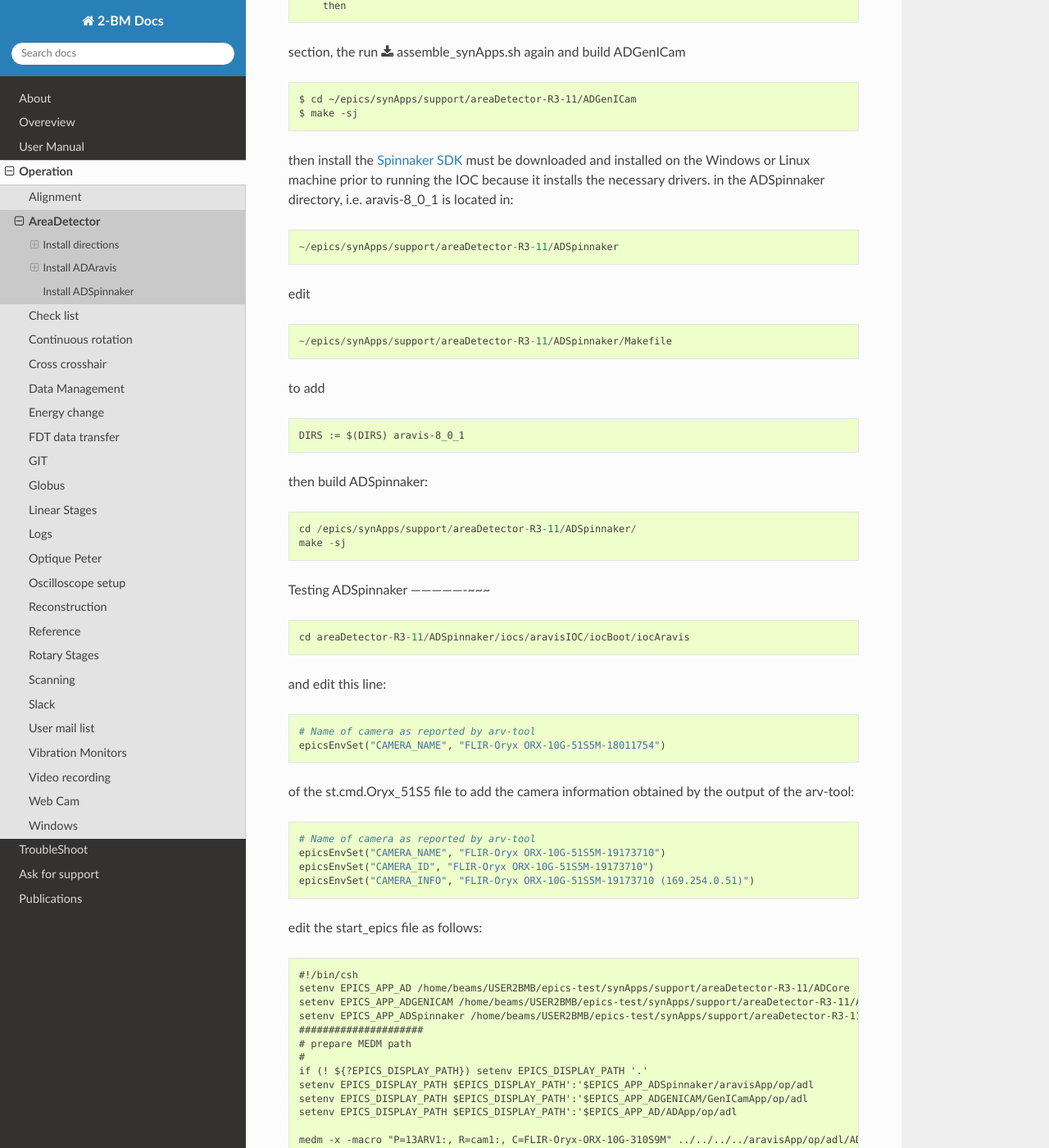
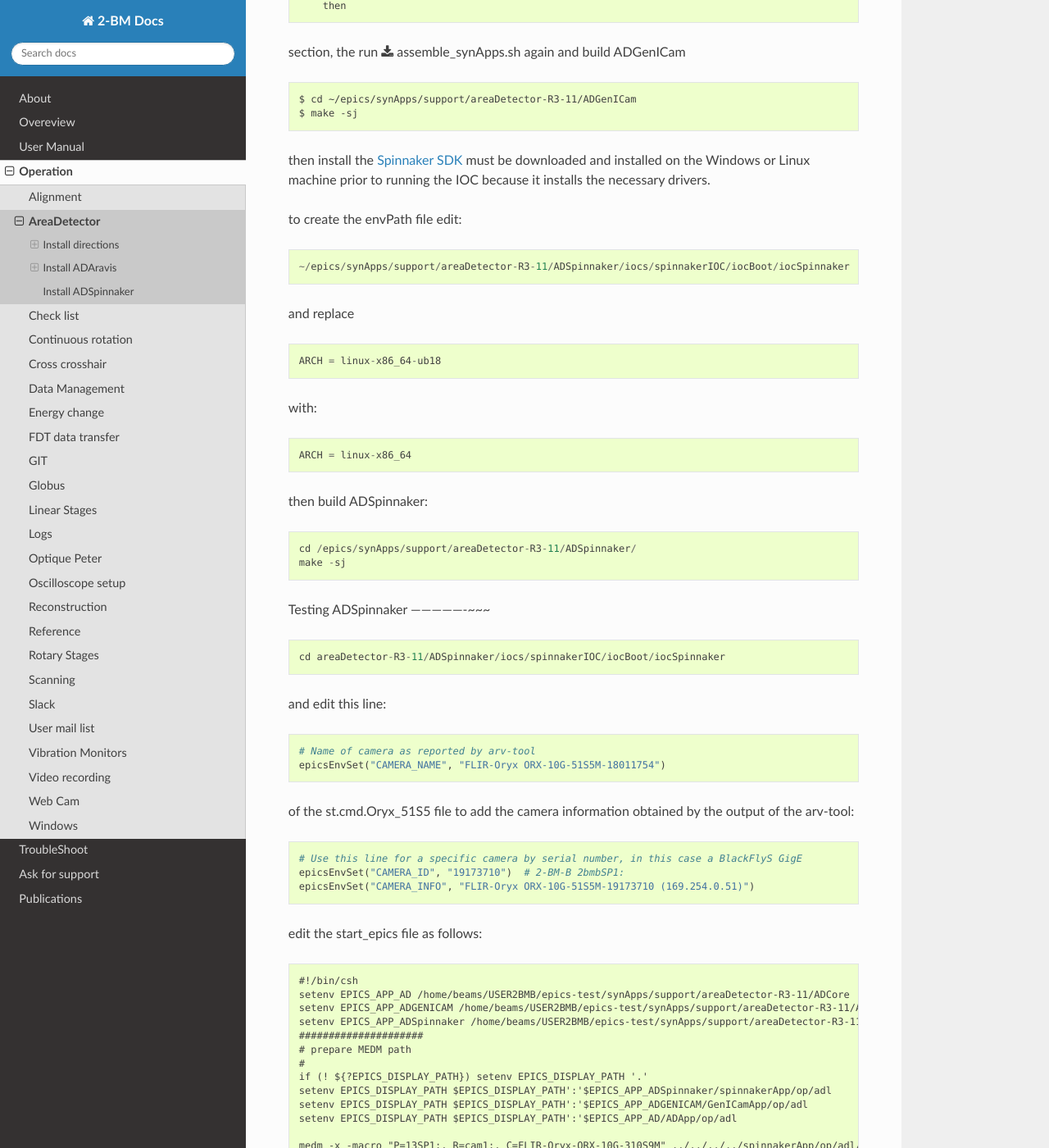
Before and after one commit to xray-imaging/2bm-docs, a Sphinx documentation site: the page built from docs/source/ops/item_000_0.rst, in a window 1280 px wide and 1400 px high, scrolled down 7090 px. Shown: the whole window at 82% size. Built offline with Sphinx 7.4.7 and the Read the Docs theme 2.0.0, drawn with Linux system fonts in a browser that asks for light colours; the version number could not be read and is left out; some of the changed text lies outside the part shown.

Commit message:
ADSpinnaker checked instructions

```diff
--- a/docs/source/ops/item_000_0.rst
+++ b/docs/source/ops/item_000_0.rst
@@ -305,35 +305,40 @@ section, the run :download:`assemble_synApps.sh <assemble_synApps.sh>` again and
     $ cd ~/epics/synApps/support/areaDetector-R3-11/ADGenICam
     $ make -sj
 
-then install the `Spinnaker SDK <https://www.flir.com/products/spinnaker-sdk/>`_ must be downloaded and installed on the Windows or Linux machine prior to running the IOC because it installs the necessary drivers. in the ADSpinnaker directory, i.e. aravis-8_0_1 is located in:
+then install the `Spinnaker SDK <https://www.flir.com/products/spinnaker-sdk/>`_ must be downloaded and installed on the Windows or Linux machine prior to running the IOC because it installs the necessary drivers.
+
+to create the envPath file edit:
 
 ::
 
-    ~/epics/synApps/support/areaDetector-R3-11/ADSpinnaker
+    ~/epics/synApps/support/areaDetector-R3-11/ADSpinnaker/iocs/spinnakerIOC/iocBoot/iocSpinnaker
 
+and replace
 
-edit
 ::
 
-    ~/epics/synApps/support/areaDetector-R3-11/ADSpinnaker/Makefile
+    ARCH = linux-x86_64-ub18
 
-to add
+with:
+
 ::
 
-    DIRS := $(DIRS) aravis-8_0_1
+    ARCH = linux-x86_64
 
 then build ADSpinnaker:
+
 ::
 
     cd /epics/synApps/support/areaDetector-R3-11/ADSpinnaker/
     make -sj
+
 
 Testing ADSpinnaker
 ----------------~~~
 
 ::
 
-    cd areaDetector-R3-11/ADSpinnaker/iocs/aravisIOC/iocBoot/iocAravis
+    cd areaDetector-R3-11/ADSpinnaker/iocs/spinnakerIOC/iocBoot/iocSpinnaker
 
 and edit this line:
 
@@ -346,9 +351,8 @@ of the st.cmd.Oryx_51S5 file to add the camera information obtained by the outpu
 
 ::
 
-    # Name of camera as reported by arv-tool
-    epicsEnvSet("CAMERA_NAME", "FLIR-Oryx ORX-10G-51S5M-19173710")
-    epicsEnvSet("CAMERA_ID", "FLIR-Oryx ORX-10G-51S5M-19173710")
+    # Use this line for a specific camera by serial number, in this case a BlackFlyS GigE
+    epicsEnvSet("CAMERA_ID", "19173710")  # 2-BM-B 2bmbSP1:
     epicsEnvSet("CAMERA_INFO", "FLIR-Oryx ORX-10G-51S5M-19173710 (169.254.0.51)")
 
 edit the start_epics file as follows:
@@ -363,13 +367,13 @@ edit the start_epics file as follows:
     # prepare MEDM path
     #
     if (! ${?EPICS_DISPLAY_PATH}) setenv EPICS_DISPLAY_PATH '.'
-    setenv EPICS_DISPLAY_PATH $EPICS_DISPLAY_PATH':'$EPICS_APP_ADSpinnaker/aravisApp/op/adl
+    setenv EPICS_DISPLAY_PATH $EPICS_DISPLAY_PATH':'$EPICS_APP_ADSpinnaker/spinnakerApp/op/adl
     setenv EPICS_DISPLAY_PATH $EPICS_DISPLAY_PATH':'$EPICS_APP_ADGENICAM/GenICamApp/op/adl
     setenv EPICS_DISPLAY_PATH $EPICS_DISPLAY_PATH':'$EPICS_APP_AD/ADApp/op/adl
 
-    medm -x -macro "P=13ARV1:, R=cam1:, C=FLIR-Oryx-ORX-10G-310S9M" ../../../../aravisApp/op/adl/ADSpinnaker.adl &
+    medm -x -macro "P=13SP1:, R=cam1:, C=FLIR-Oryx-ORX-10G-310S9M" ../../../../spinnakerApp/op/adl/ADSpinnaker.adl &
 
-    ../../bin/linux-x86_64/ADSpinnakerApp st.cmd.Oryx_51S5
+    ../../bin/linux-x86_64/spinnakerApp st.cmd.oryx_51S5
 
 Start ADSpinnaker
 ~~~~~~~~~~~~~~~~~
```
Also changed, not shown: docs/source/img/ADSpinnaker_00.png (added).
